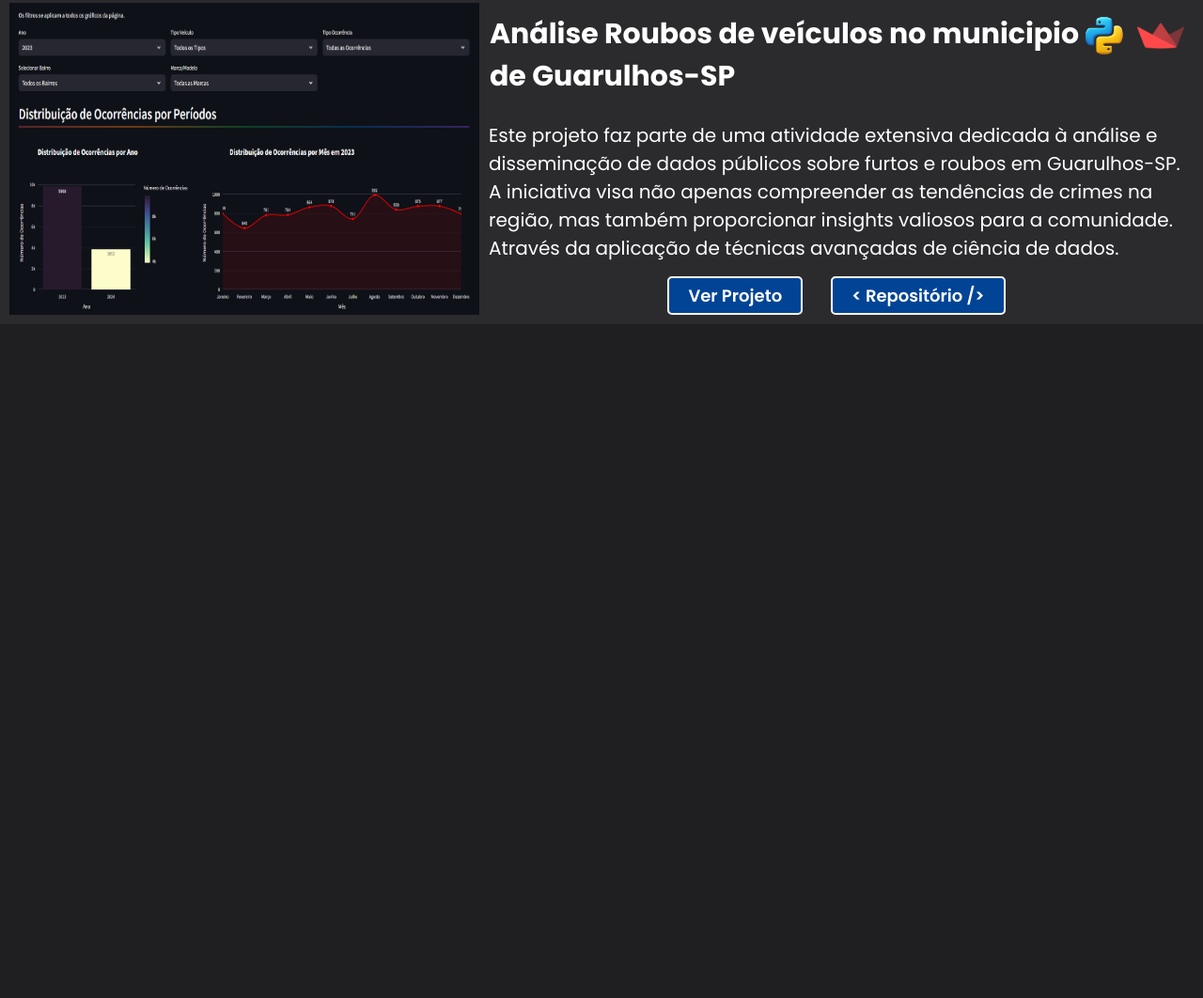
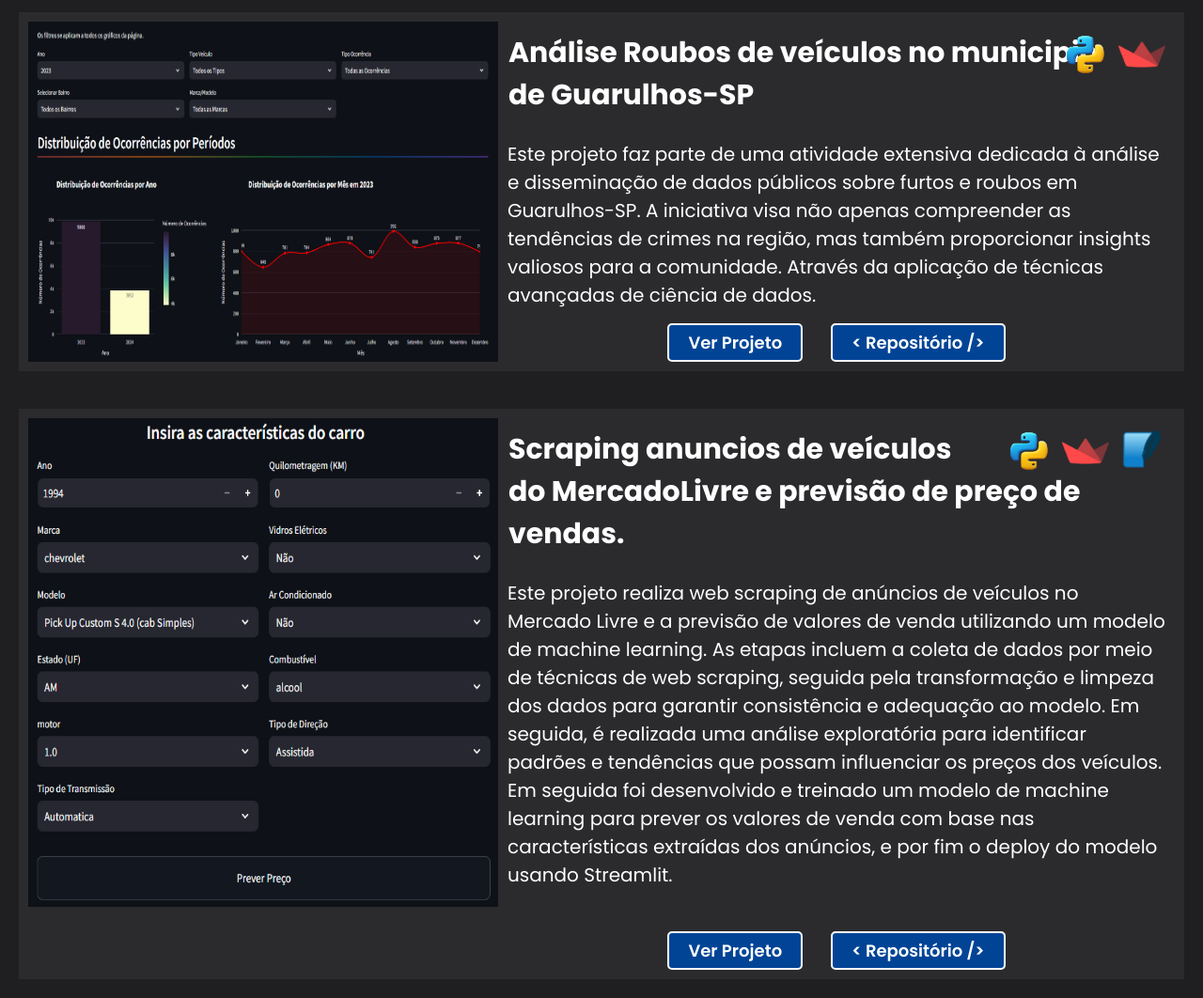
Before and after one commit to RailanDeivid/portfolio-railan, a plain HTML site: page pages/portfolio.html in a window 1280 px wide. Shown: the part 337-1399 px from the top of the page at 94% size. Before the commit the page ends 800 px from the top, so only its background shows below. Drawn offline with Linux system fonts and the light colour scheme.

Commit message:
Ajustes pag portfolio

```diff
--- a/css/style.css
+++ b/css/style.css
@@ -404,6 +404,8 @@ section.topo-do-site .txt-topo-site .social-logos img {
     transition: .5s;
 }
 
+
+
 /* ESTILO SKILLS */
 
 .skills h2 {
@@ -530,12 +532,13 @@ section.portfolio .projetos {
     padding: 10px;
     max-width: 1300px;
     position: relative;
+    margin: 20px;
 }
 section.portfolio .tech-logos {
     display: flex;
     position: absolute;
     top: 20px;
-    right: 10px; /* Distância da borda direita do container */
+    right: 10px;
     align-items: center;
     padding: 0;
 }
@@ -547,12 +550,47 @@ section.portfolio .btn {
     gap: 30px;
 }
 
+/* Ajustes projeto 02 */
 
 section.portfolio .tech-logos img {
     height: 50px;
     margin-right: 10px;
 
 }
+section.portfolio .projetos-imagem-02 {
+    width: 500px;
+    height: 520px;
+}
+
+section.portfolio .projetos .projetos-detalhes h3 {
+    color: #ffffff;
+    padding: 10px;
+    font-size: 25px;
+    margin-bottom: 5px;
+}
+
+/* section.portfolio .projetos .projetos-detalhes ul {
+     color: #ffffff;
+    font-size: 25px;
+    margin-top: 0;
+    margin-left: 50px;
+    margin-bottom: 70px;
+} */
+
+/* section.portfolio .descicao-02 {
+    margin: 5px 0;
+    padding: 10px;
+    color: #ffffff;
+    font-size: 20px;
+    margin-bottom: 175px;
+} */
+section.portfolio .btn {
+    display: flex;
+    justify-content: center;
+    gap: 30px;
+    margin-top: 0px;
+}
+
 
 /* ESTILO PAGINA SOBRE - PORTFOLIO PREVIEW */
 
@@ -686,9 +724,14 @@ section.portfolio-preview .btn {
     display: flex;
     justify-content: center; /* Centraliza horizontalmente */
     gap: 10px; /* Espaço entre os botões */
-    margin-top: 1px;
+    position: absolute; /* Faz com que o bloco de botões fique posicionado em relação ao container pai */
+    bottom: 0; /* Fixa o bloco de botões ao final do container */
+    width: 80%; /* Faz com que o bloco de botões ocupe toda a largura do container */
+    margin: 0; /* Remove qualquer margem extra */
 
 }
+
+
 
 section.portfolio-preview .btn button {
     background-color: #014496;
@@ -700,6 +743,7 @@ section.portfolio-preview .btn button {
     border: 2px solid #ffffff;
 
 }
+
 
 section.portfolio-preview .btn button:hover {
     background-color: #013369;
--- a/pages/portfolio.html
+++ b/pages/portfolio.html
@@ -51,6 +51,7 @@
     <main>
         <section class="portfolio">
             <h2>MEU PORTFOLIO<span>.</span></h2>
+            <!-- PROJETO 1 -->
             <div class="portfolio-container">
                 <div class="projetos">
                     <img src="../img/img-projetos/projeto-roubos-carros.png" alt="Imagem do Projeto" class="projetos-imagem">
@@ -75,6 +76,41 @@
                     </div>
                 </div>
             </div>
+            <!-- PROJETO 2 -->
+            <div class="portfolio-container">
+                <div class="projetos">
+                    <img src="../img/img-projetos/MercadoLivre_Scraper_and_CarPricePredictor.png" alt="Imagem do Projeto" class="projetos-imagem-02">
+                    <div class="projetos-detalhes">
+                        <p class="titulo"> Scraping anuncios de veículos <br> do MercadoLivre e previsão de preço de vendas.
+
+                        </p>
+                        <p class="descicao">Este projeto realiza web scraping de anúncios de veículos no Mercado Livre e a previsão de valores de venda utilizando um modelo de machine learning. As etapas incluem a coleta de dados por meio de técnicas de web scraping, seguida pela transformação e limpeza dos dados para garantir consistência e adequação ao modelo. Em seguida, é realizada uma análise exploratória para identificar padrões e tendências que possam influenciar os preços dos veículos. Em seguida foi desenvolvido e treinado um modelo de machine learning para prever os valores de venda com base nas características extraídas dos anúncios, e por fim o deploy do modelo usando Streamlit.
+                        <br><br>
+                        </p>
+                        <!-- <h3>Etapas do projeto:</h3>
+                        <ul>
+                            <li>Scrape dos dados</li>
+                            <li>Tratamento e armazenamento em um banco de dados</li>
+                            <li>EDA</li>
+                            <li>Modelagem</li>
+                            <li>Deploy Streamlit</li>
+                        </ul> -->
+                        <div class="tech-logos">
+                            <img src="../img/img-logos/python.png" alt="Python" >
+                            <img src="../img/img-logos/Streamlit.png" alt="Streamlit">
+                            <img src="../img/img-logos/sqlite.png" alt="sqlite" class="sqlite">
+                        </div>
+                        <div class="btn">
+                            <a href="https://carprice-predicto.streamlit.app/" target="_blank" >
+                                <button>Ver Projeto</button>
+                            </a>
+                            <a href="https://github.com/RailanDeivid/MercadoLivre_Scraper_and_CarPricePredictor" target="_blank">
+                                <button>&lt; Repositório /&gt;</button>
+                            </a>
+                        </div><!-- btn -->
+                    </div>
+                </div>
+            </div>
         </section>
     </main>
 </body>
```
Also changed, not shown: index.html (+31 -0 lines), img/img-logos/sqlite.png (added), img/img-projetos/MercadoLivre_Scraper_and_CarPricePredictor.png (added).
